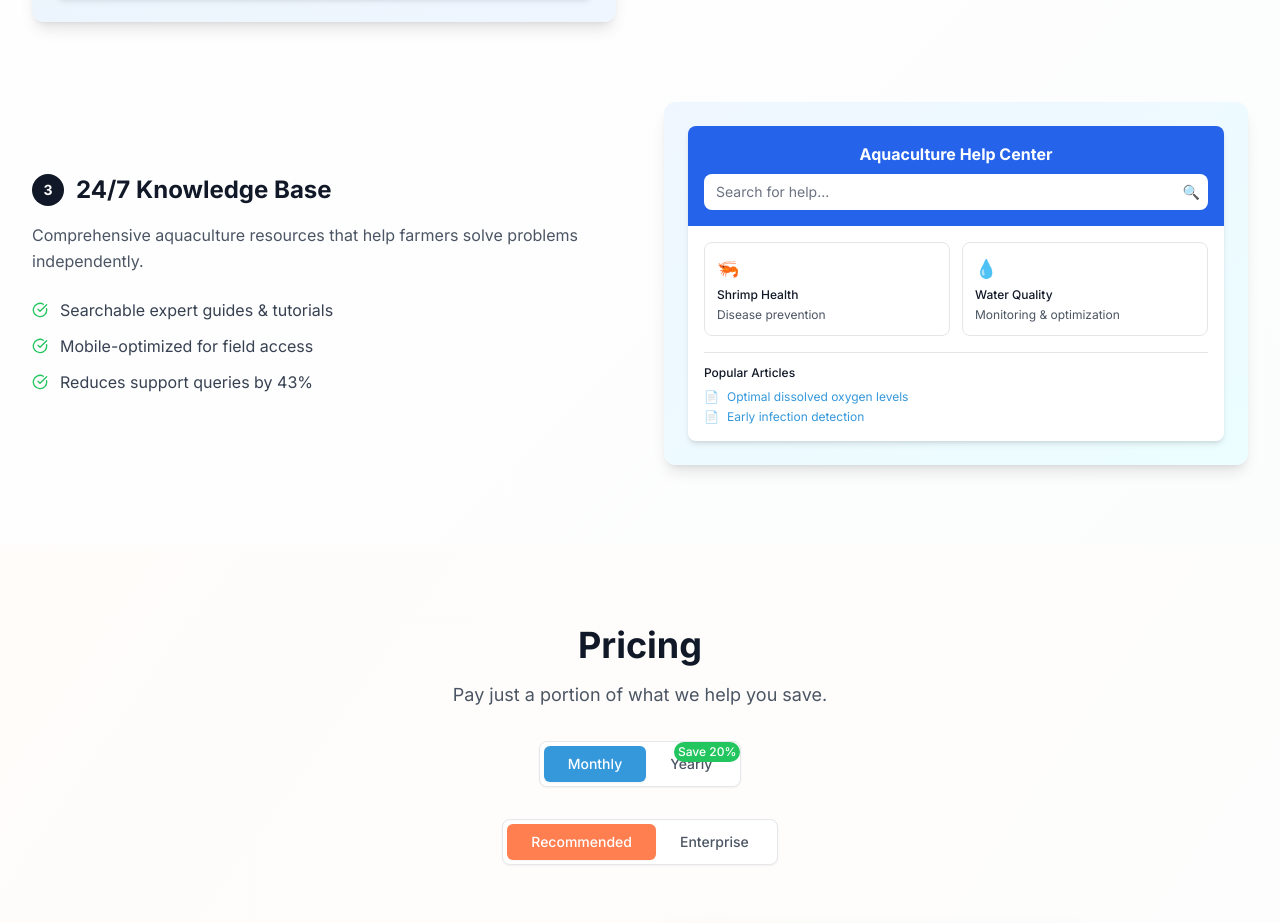
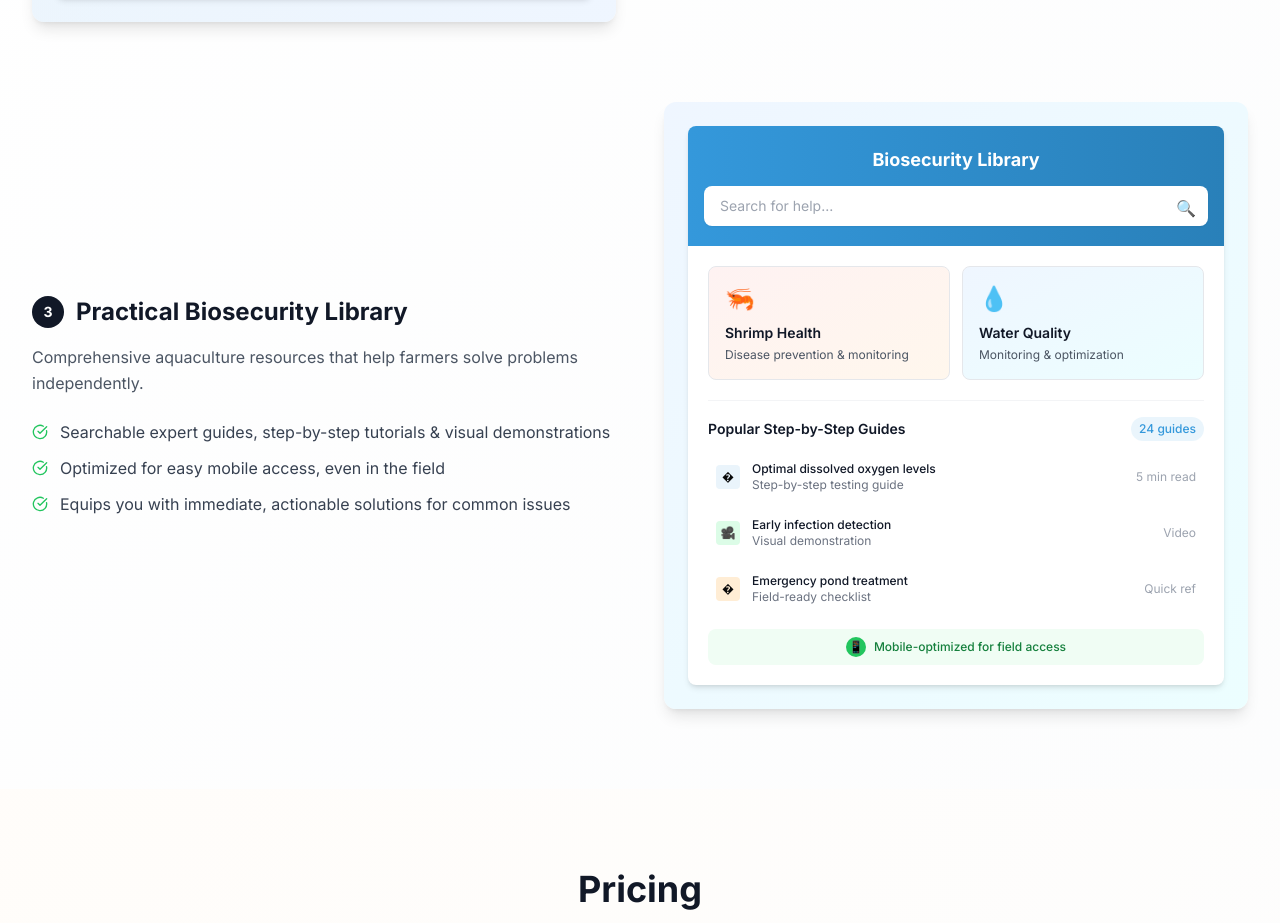
Before and after one commit to Web3-Iligan/LikAI, a Next.js app: page / in a window 1280 px wide. Shown: the part 2173-3096 px from the top of the page. Built offline with nearby package versions, Linux system fonts and the light colour scheme.

Commit message:
Update page.tsx

```diff
--- a/app/page.tsx
+++ b/app/page.tsx
@@ -654,7 +654,7 @@ export default function LandingPage() {
                     3
                   </div>
                   <h2 className="text-xl font-bold text-gray-900 sm:text-2xl">
-                    24/7 Knowledge Base
+                    Practical Biosecurity Library
                   </h2>
                 </div>
                 <p className="mb-6 text-base leading-relaxed text-gray-600">
@@ -666,19 +666,21 @@ export default function LandingPage() {
                   <div className="flex items-start space-x-3">
                     <CheckCircle className="mt-1 h-4 w-4 flex-shrink-0 text-green-500" />
                     <span className="text-base text-gray-700">
-                      Searchable expert guides & tutorials
+                      Searchable expert guides, step-by-step tutorials & visual
+                      demonstrations
                     </span>
                   </div>
                   <div className="flex items-start space-x-3">
                     <CheckCircle className="mt-1 h-4 w-4 flex-shrink-0 text-green-500" />
                     <span className="text-base text-gray-700">
-                      Mobile-optimized for field access
+                      Optimized for easy mobile access, even in the field
                     </span>
                   </div>
                   <div className="flex items-start space-x-3">
                     <CheckCircle className="mt-1 h-4 w-4 flex-shrink-0 text-green-500" />
                     <span className="text-base text-gray-700">
-                      Reduces support queries by 43%
+                      Equips you with immediate, actionable solutions for common
+                      issues
                     </span>
                   </div>
                 </div>
@@ -686,39 +688,41 @@ export default function LandingPage() {
 
               <div className="relative order-1 lg:order-2">
                 <div className="rounded-xl bg-gradient-to-br from-blue-50 to-cyan-50 p-6 shadow-lg">
-                  {/* Knowledge Base Interface */}
+                  {/* Enhanced Knowledge Base Interface */}
                   <div className="overflow-hidden rounded-lg bg-white shadow-md">
-                    <div className="bg-blue-600 px-4 py-4 text-center text-white">
-                      <h3 className="mb-2 text-base font-bold">
-                        Aquaculture Help Center
+                    {/* Header with improved styling */}
+                    <div className="bg-gradient-to-r from-[#3498DB] to-[#2980B9] px-4 py-5 text-center text-white">
+                      <h3 className="mb-3 text-lg font-bold">
+                        Biosecurity Library
                       </h3>
                       <div className="relative">
                         <input
                           type="text"
                           placeholder="Search for help..."
-                          className="w-full rounded-lg px-3 py-2 text-sm text-gray-900 placeholder-gray-500"
+                          className="w-full rounded-lg border-0 px-4 py-2.5 text-sm text-gray-900 placeholder-gray-400 shadow-sm focus:ring-2 focus:ring-white/50"
                           readOnly
                         />
-                        <button className="absolute right-2 top-2 text-sm text-gray-400">
+                        <button className="absolute right-3 top-2.5 text-gray-400 hover:text-gray-600">
                           🔍
                         </button>
                       </div>
                     </div>
 
-                    <div className="p-4">
-                      <div className="mb-4 grid grid-cols-2 gap-3">
-                        <div className="cursor-pointer rounded-lg border p-3 hover:bg-gray-50">
-                          <div className="mb-1 text-lg">🦐</div>
-                          <h4 className="mb-1 text-xs font-medium text-gray-900">
+                    <div className="p-5">
+                      {/* Category Cards with improved design */}
+                      <div className="mb-5 grid grid-cols-2 gap-3">
+                        <div className="group cursor-pointer rounded-lg border border-gray-200 bg-gradient-to-br from-red-50 to-orange-50 p-4 transition-all hover:border-red-300 hover:shadow-md">
+                          <div className="mb-2 text-2xl">🦐</div>
+                          <h4 className="mb-1 text-sm font-semibold text-gray-900">
                             Shrimp Health
                           </h4>
                           <p className="text-xs text-gray-600">
-                            Disease prevention
+                            Disease prevention & monitoring
                           </p>
                         </div>
-                        <div className="cursor-pointer rounded-lg border p-3 hover:bg-gray-50">
-                          <div className="mb-1 text-lg">💧</div>
-                          <h4 className="mb-1 text-xs font-medium text-gray-900">
+                        <div className="group cursor-pointer rounded-lg border border-gray-200 bg-gradient-to-br from-blue-50 to-cyan-50 p-4 transition-all hover:border-blue-300 hover:shadow-md">
+                          <div className="mb-2 text-2xl">💧</div>
+                          <h4 className="mb-1 text-sm font-semibold text-gray-900">
                             Water Quality
                           </h4>
                           <p className="text-xs text-gray-600">
@@ -727,19 +731,75 @@ export default function LandingPage() {
                         </div>
                       </div>
 
-                      <div className="border-t pt-3">
-                        <h4 className="mb-2 text-xs font-medium text-gray-900">
-                          Popular Articles
-                        </h4>
-                        <div className="space-y-1">
-                          <div className="flex cursor-pointer items-center space-x-2 text-xs text-[#3498DB] hover:text-[#2980B9]">
-                            <span>📄</span>
-                            <span>Optimal dissolved oxygen levels</span>
-                          </div>
-                          <div className="flex cursor-pointer items-center space-x-2 text-xs text-[#3498DB] hover:text-[#2980B9]">
-                            <span>📄</span>
-                            <span>Early infection detection</span>
-                          </div>
+                      {/* Popular Articles with visual enhancements */}
+                      <div className="border-t border-gray-100 pt-4">
+                        <div className="mb-3 flex items-center justify-between">
+                          <h4 className="text-sm font-semibold text-gray-900">
+                            Popular Step-by-Step Guides
+                          </h4>
+                          <span className="rounded-full bg-[#3498DB]/10 px-2 py-1 text-xs font-medium text-[#3498DB]">
+                            24 guides
+                          </span>
+                        </div>
+                        <div className="space-y-2">
+                          <div className="group flex cursor-pointer items-center space-x-3 rounded-lg p-2 transition-colors hover:bg-gray-50">
+                            <div className="flex h-6 w-6 items-center justify-center rounded bg-[#3498DB]/10">
+                              <span className="text-xs">�</span>
+                            </div>
+                            <div className="flex-1">
+                              <div className="text-xs font-medium text-gray-900 group-hover:text-[#3498DB]">
+                                Optimal dissolved oxygen levels
+                              </div>
+                              <div className="text-xs text-gray-500">
+                                Step-by-step testing guide
+                              </div>
+                            </div>
+                            <div className="text-xs text-gray-400">
+                              5 min read
+                            </div>
+                          </div>
+                          <div className="group flex cursor-pointer items-center space-x-3 rounded-lg p-2 transition-colors hover:bg-gray-50">
+                            <div className="flex h-6 w-6 items-center justify-center rounded bg-green-100">
+                              <span className="text-xs">🎥</span>
+                            </div>
+                            <div className="flex-1">
+                              <div className="text-xs font-medium text-gray-900 group-hover:text-[#3498DB]">
+                                Early infection detection
+                              </div>
+                              <div className="text-xs text-gray-500">
+                                Visual demonstration
+                              </div>
+                            </div>
+                            <div className="text-xs text-gray-400">Video</div>
+                          </div>
+                          <div className="group flex cursor-pointer items-center space-x-3 rounded-lg p-2 transition-colors hover:bg-gray-50">
+                            <div className="flex h-6 w-6 items-center justify-center rounded bg-orange-100">
+                              <span className="text-xs">�</span>
+                            </div>
+                            <div className="flex-1">
+                              <div className="text-xs font-medium text-gray-900 group-hover:text-[#3498DB]">
+                                Emergency pond treatment
+                              </div>
+                              <div className="text-xs text-gray-500">
+                                Field-ready checklist
+                              </div>
+                            </div>
+                            <div className="text-xs text-gray-400">
+                              Quick ref
+                            </div>
+                          </div>
+                        </div>
+                      </div>
+
+                      {/* Mobile-optimized indicator */}
+                      <div className="mt-4 flex items-center justify-center rounded-lg bg-green-50 px-3 py-2">
+                        <div className="flex items-center space-x-2">
+                          <div className="flex h-5 w-5 items-center justify-center rounded-full bg-green-500">
+                            <span className="text-xs text-white">📱</span>
+                          </div>
+                          <span className="text-xs font-medium text-green-700">
+                            Mobile-optimized for field access
+                          </span>
                         </div>
                       </div>
                     </div>
```
